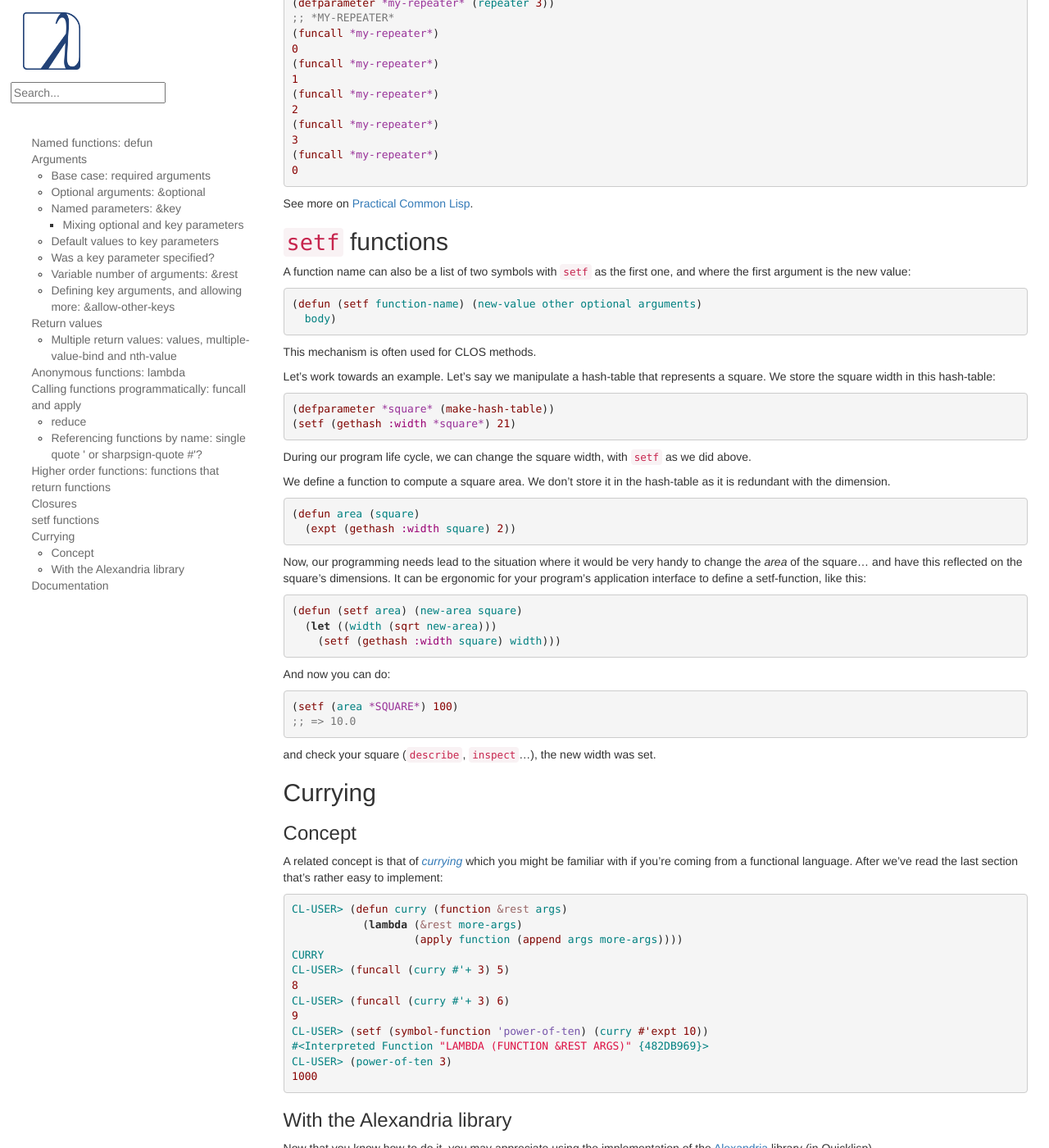
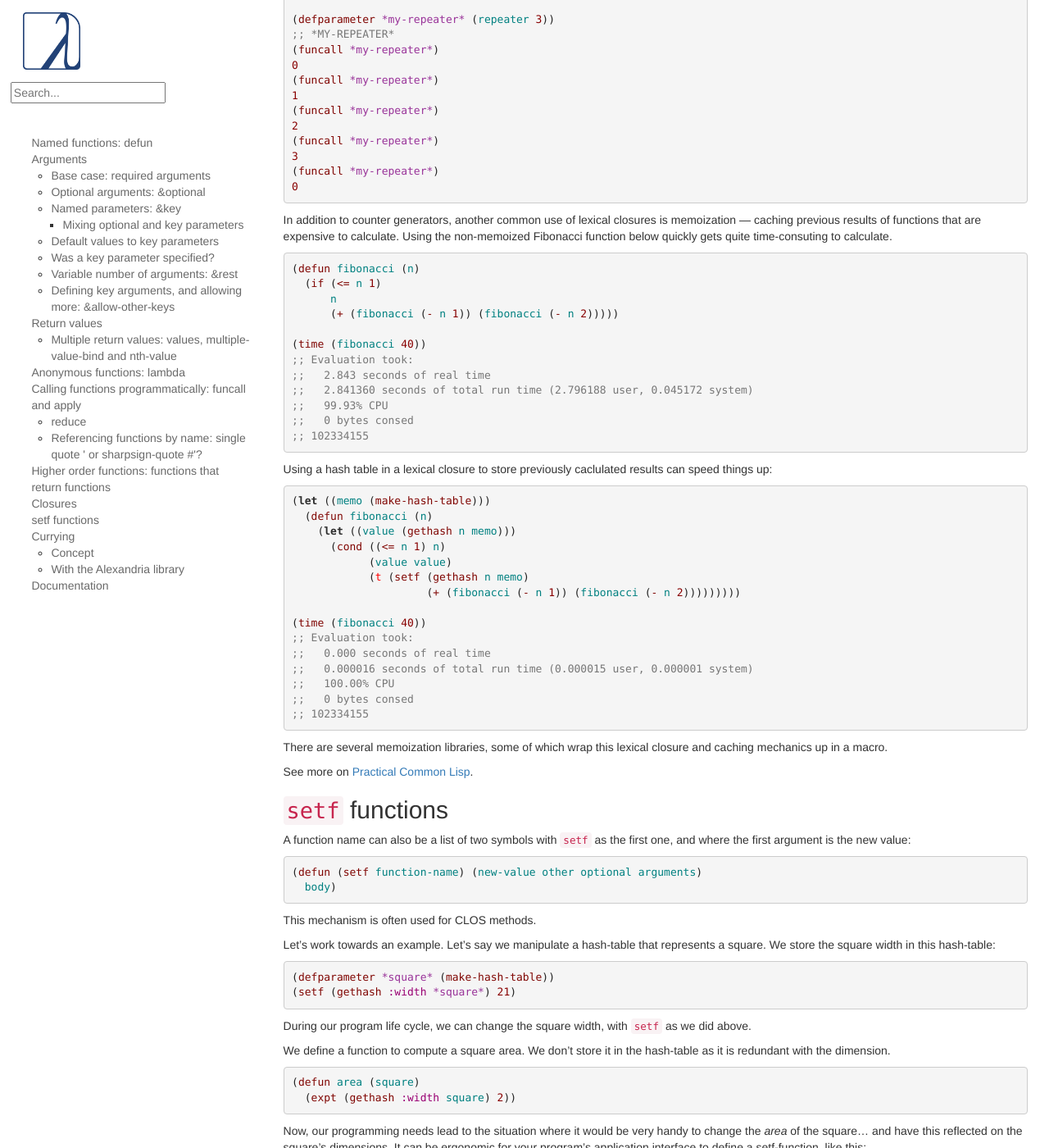
Before and after one commit to LispCookbook/cl-cookbook, a Jekyll site: the page built from functions.md, in a window 1280 px wide and 1400 px high, scrolled down 10801 px. Shown: the whole window at 82% size. Built offline with Jekyll 4.4.1, drawn with Linux system fonts in a browser that asks for light colours; some of the changed text lies outside the part shown.

Commit message:
Update functions.md
slightly amplify the Closures section to be a bit more explicit about use cases

```diff
--- a/functions.md
+++ b/functions.md
@@ -652,7 +652,9 @@
 
 ## Closures
 
-Closures allow to capture lexical bindings:
+Closures allow you to capture lexical bindings. This can be useful to store state
+that you don't want to have to keep passing into your function(s), either as a convenience
+or to keep state variables out of a reachable namespace.
 
 ~~~lisp
 (let ((limit 3)
@@ -698,6 +700,48 @@
 0
 ~~~
 
+In addition to counter generators, another common use of lexical closures is
+memoization — caching previous results of functions that are expensive to
+calculate. Using the non-memoized Fibonacci function below quickly gets quite
+time-consuting to calculate.
+
+~~~lisp
+(defun fibonacci (n)
+  (if (<= n 1)
+      n
+      (+ (fibonacci (- n 1)) (fibonacci (- n 2)))))
+
+(time (fibonacci 40))
+;; Evaluation took:
+;;   2.843 seconds of real time
+;;   2.841360 seconds of total run time (2.796188 user, 0.045172 system)
+;;   99.93% CPU
+;;   0 bytes consed
+;; 102334155
+~~~
+
+Using a hash table in a lexical closure to store previously caclulated results can speed things up:
+
+~~~lisp
+(let ((memo (make-hash-table)))
+  (defun fibonacci (n)
+    (let ((value (gethash n memo)))
+      (cond ((<= n 1) n)
+            (value value)
+            (t (setf (gethash n memo)
+                     (+ (fibonacci (- n 1)) (fibonacci (- n 2)))))))))
+
+(time (fibonacci 40))
+;; Evaluation took:
+;;   0.000 seconds of real time
+;;   0.000016 seconds of total run time (0.000015 user, 0.000001 system)
+;;   100.00% CPU
+;;   0 bytes consed
+;; 102334155
+~~~
+
+There are several memoization libraries, some of which wrap this lexical closure and caching
+mechanics up in a macro.
 
 See more on [Practical Common Lisp](http://www.gigamonkeys.com/book/variables.html).
 
```
